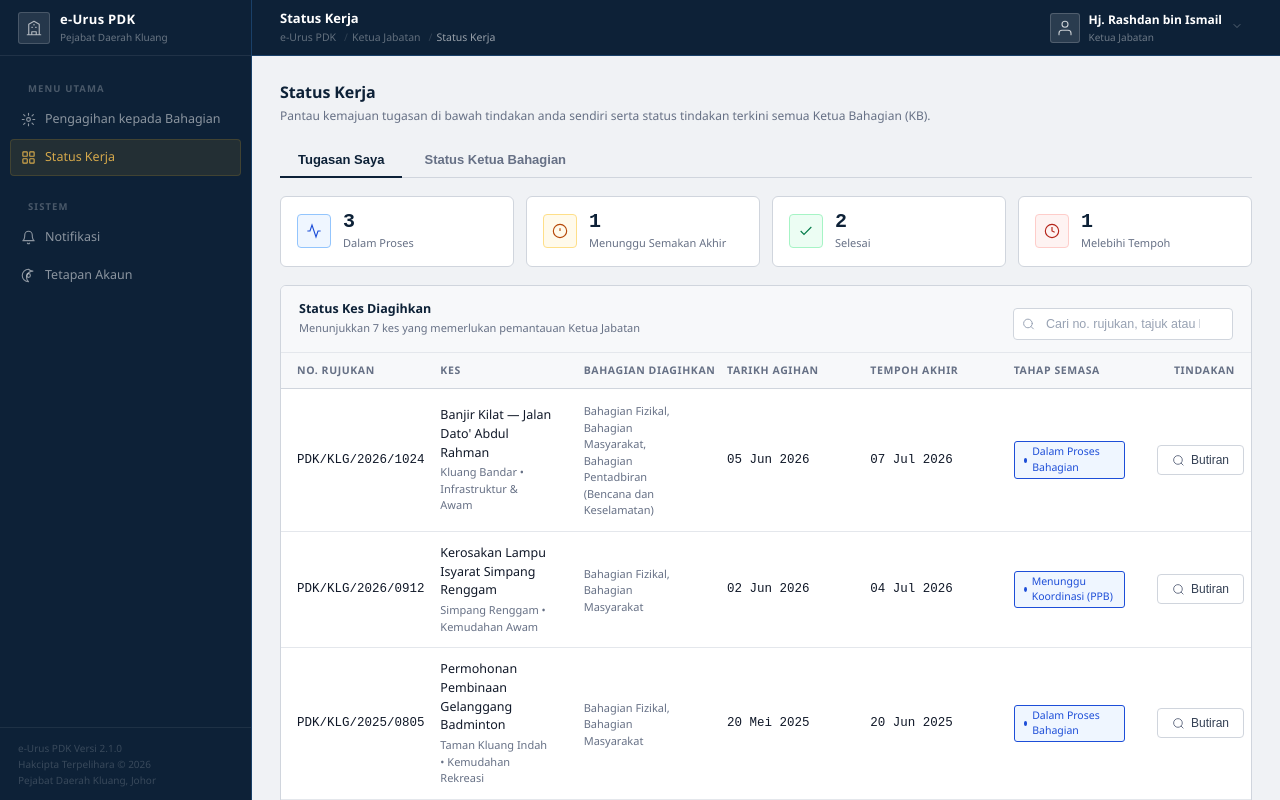
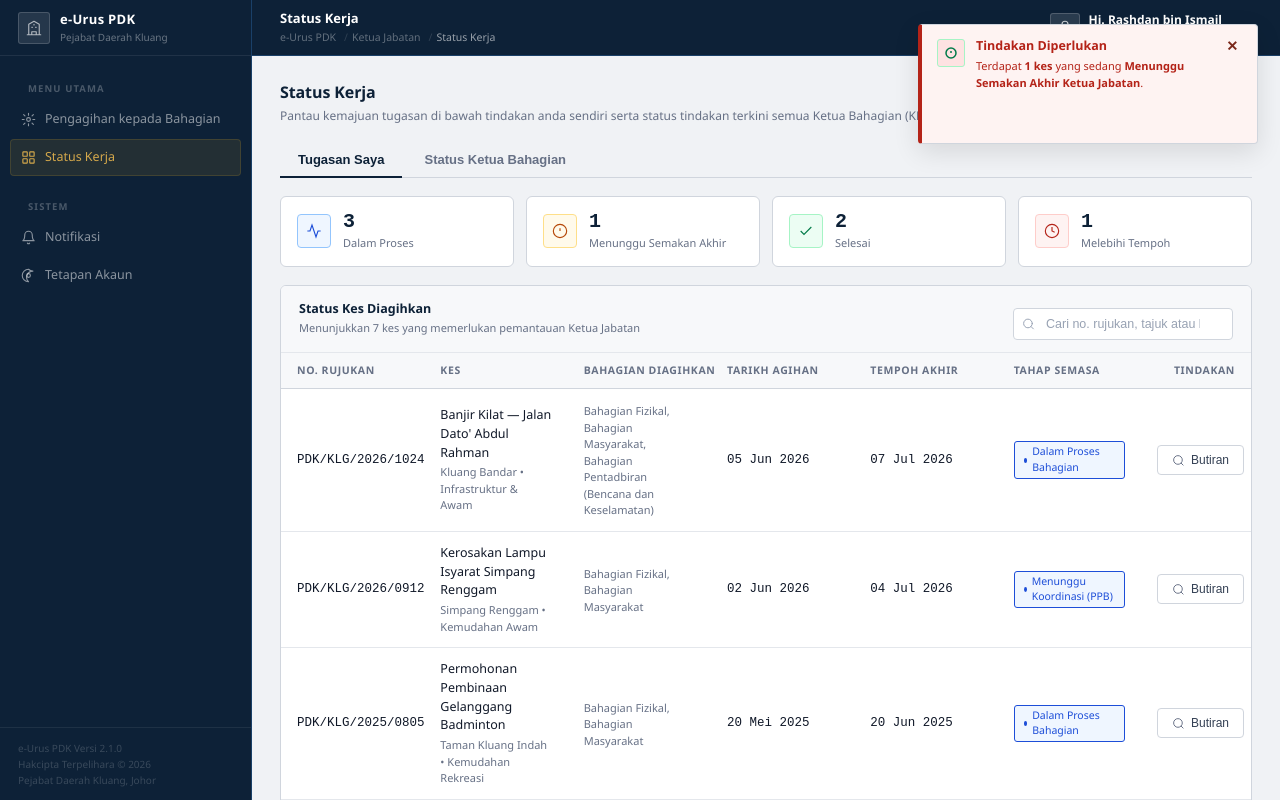
Before and after one commit to tirazman/TRIPLEA-SCSE2243-ADP-PROJECT1, a React (Vite) app in the folder frontend/: page /ketua-jabatan/status-kerja in a window 1280 px wide. Shown: the top 800 px of the page. Built offline with nearby package versions, Linux system fonts and the light colour scheme.

Commit message:
add reminder notif

```diff
--- a/frontend/src/view/KetuaBahagian/KBStatusKerja.jsx
+++ b/frontend/src/view/KetuaBahagian/KBStatusKerja.jsx
@@ -271,7 +271,7 @@ export default function KBStatusKerja() {
   const [activeTugasan, setActiveTugasan] = useState(null);
   const [activePPL, setActivePPL]         = useState(null);
   const [searchQuery, setSearchQuery]     = useState("");
-  const [showToast, setShowToast]         = useState(false); // State kawalan paparan toast merah
+  const [showToast, setShowToast]         = useState(false);
 
   // Tab 1 stats
   const tugasanSudah = kbTugasanList.filter(t => t.status !== "Belum Diagihkan").length;
@@ -284,10 +284,10 @@ export default function KBStatusKerja() {
   const pplCompleted = pplLaporanData.filter(r => r.status === "Completed").length;
   const pplOverdue   = pplLaporanData.filter(r => r.status === "Overdue").length;
 
-  // ── Auto-trigger makluman peringatan merah ──
+  // ── Auto-trigger makluman peringatan merah pastel ──
   useEffect(() => {
     if (tugasanBelum > 0) {
-      setShowToast(true); // Memaparkan toast secara kekal sehingga diklik X
+      setShowToast(true);
     }
   }, [tugasanBelum]);
 
@@ -498,7 +498,6 @@ export default function KBStatusKerja() {
                   <svg viewBox="0 0 24 24" fill="none" stroke="var(--amber)" strokeWidth="2">
                     <circle cx="12" cy="12" r="10"/>
                     <line x1="12" y1="8" x2="12" y2="12"/>
-                    <line x1="12" y1="16" x2="12.01" y2="16"/>
                   </svg>
                 </div>
                 <div>
@@ -630,12 +629,15 @@ export default function KBStatusKerja() {
 
       </div>
 
-      {/* 🔴 TOAST REMINDER MERAH (PENDING TASK) */}
+      {/* 🔴 TOAST REMINDER MERAH PASTEL PENUH (PENDING TASK — KEKAL SEHINGGA DIKLIK X) */}
       <div
         className={`toast${showToast ? " show" : ""}`}
-        style={{ borderLeft: "4px solid var(--red, #d92d20)" }}
+        style={{
+          borderLeft: "4px solid var(--red, #d92d20)",
+          background: "#fef3f2"
+        }}
       >
-        <div className="toast-icon-wrap" style={{ background: "var(--red-bg, #fef3f2)" }}>
+        <div className="toast-icon-wrap" style={{ background: "#fee2e2" }}>
           <svg viewBox="0 0 24 24" fill="none" stroke="var(--red, #d92d20)" strokeWidth="2.5">
             <circle cx="12" cy="12" r="10" />
             <line x1="12" y1="8" x2="12" y2="12" />
@@ -644,16 +646,17 @@ export default function KBStatusKerja() {
         </div>
         <div className="toast-body">
           <div className="toast-title" style={{ color: "var(--red, #d92d20)" }}>Tindakan Diperlukan</div>
-          <div className="toast-msg">
+          <div className="toast-msg" style={{ color: "#b42318" }}>
             Terdapat <strong>{tugasanBelum} kes aduan baharu</strong> yang belum diagihkan kepada Pegawai Penyedia Laporan (PPL).
           </div>
         </div>
-        {/* Butang pangkah manual untuk menutup */}
         <button
+          type="button"
           onClick={() => setShowToast(false)}
           style={{
-            background: "none", border: "none", color: "var(--text-muted)",
-            cursor: "pointer", fontSize: "14px", padding: "0 4px", marginLeft: "auto"
+            background: "none", border: "none", color: "#7a271a",
+            cursor: "pointer", fontSize: "14px", padding: "0 4px", marginLeft: "auto",
+            fontWeight: "bold"
           }}
         >
           ✕
--- a/frontend/src/view/KetuaJabatan/KJStatusKerja.jsx
+++ b/frontend/src/view/KetuaJabatan/KJStatusKerja.jsx
@@ -1,4 +1,4 @@
-import { useMemo, useState } from "react";
+import { useMemo, useState, useEffect } from "react";
 import Navbar from "../../components/common/navbar";
 import {
   kjCaseRegistry,
@@ -33,6 +33,7 @@ function PipelineStageBadge({ stage }) {
   );
 }
 
+// ... (Kekalkan fungsi DeptStatusBadge, DeptTimelineItem, PipelineStepper, dan ConsolidatedReportBlock yang sedia ada)
 function DeptStatusBadge({ status }) {
   const map = {
     Pending: { cls: "badge-pending", label: deptStatusLabel.Pending },
@@ -421,7 +422,6 @@ function CaseDetailModal({ caseData, onClose, onApprove, isSubmitting }) {
   );
 }
 
-/* ─── Modal Butiran Ketua Bahagian (Read-Only) ─── */
 function ButiranKBModal({ data, onClose }) {
   if (!data) return null;
 
@@ -502,6 +502,9 @@ function ButiranKBModal({ data, onClose }) {
   );
 }
 
+/* ════════════════════════════════════════════
+   MAIN COMPONENT
+   ════════════════════════════════════════════ */
 export default function KJStatusKerja() {
   const [cases, setCases] = useState(kjWorkStatusCases);
   const [activeTab, setActiveTab] = useState("tugasan"); // "tugasan" atau "kb"
@@ -510,6 +513,7 @@ export default function KJStatusKerja() {
   const [searchQuery, setSearchQuery] = useState("");
   const [isSubmitting, setIsSubmitting] = useState(false);
   const [toast, setToast] = useState(null);
+  const [showReminder, setShowReminder] = useState(false); // State kawalan untuk peringatan merah pastel
 
   const activeCase = cases.find((c) => c.ref === activeCaseRef) || null;
 
@@ -540,6 +544,13 @@ export default function KJStatusKerja() {
     }),
     [cases]
   );
+
+  // Auto-trigger peringatan merah sekiranya ada tugasan yang Menunggu Semakan Akhir
+  useEffect(() => {
+    if (statsTugasan.menungguSemakan > 0) {
+      setShowReminder(true);
+    }
+  }, [statsTugasan.menungguSemakan]);
 
   // Tab 2 Data & Stats Generation (Status Ketua Bahagian)
   const kbStatusList = useMemo(() => {
@@ -939,7 +950,7 @@ export default function KJStatusKerja() {
         />
       )}
 
-      {/* ─── TOAST NOTIFICATION ─── */}
+      {/* ─── TOAST NOTIFICATION SUCCESS (AUTO HIDE) ─── */}
       <div className={`toast${toast ? " show" : ""}`}>
         <div className="toast-icon-wrap">
           <svg viewBox="0 0 24 24" fill="none" strokeLinecap="round" strokeLinejoin="round">
@@ -951,6 +962,40 @@ export default function KJStatusKerja() {
           <div className="toast-msg">{toast}</div>
         </div>
       </div>
+
+      {/* 🔴 TOAST REMINDER MERAH PASTEL PENH (PENDING SEMAKAN AKHIR - KEKAL SEHINGGA DIKLIK ✕) */}
+      <div
+        className={`toast${showReminder ? " show" : ""}`}
+        style={{
+          borderLeft: "4px solid var(--red, #d92d20)",
+          background: "#fef3f2"
+        }}
+      >
+        <div className="toast-icon-wrap" style={{ background: "#fee2e2" }}>
+          <svg viewBox="0 0 24 24" fill="none" stroke="var(--red, #d92d20)" strokeWidth="2.5">
+            <circle cx="12" cy="12" r="10" />
+            <line x1="12" y1="8" x2="12" y2="12" />
+            <line x1="12" y1="16" x2="12.01" y2="16" />
+          </svg>
+        </div>
+        <div className="toast-body">
+          <div className="toast-title" style={{ color: "var(--red, #d92d20)" }}>Tindakan Diperlukan</div>
+          <div className="toast-msg" style={{ color: "#b42318" }}>
+            Terdapat <strong>{statsTugasan.menungguSemakan} kes</strong> yang sedang <strong>Menunggu Semakan Akhir Ketua Jabatan</strong>.
+          </div>
+        </div>
+        <button
+          type="button"
+          onClick={() => setShowReminder(false)}
+          style={{
+            background: "none", border: "none", color: "#7a271a",
+            cursor: "pointer", fontSize: "14px", padding: "0 4px", marginLeft: "auto",
+            fontWeight: "bold"
+          }}
+        >
+          ✕
+        </button>
+      </div>
     </>
   );
 }
```
